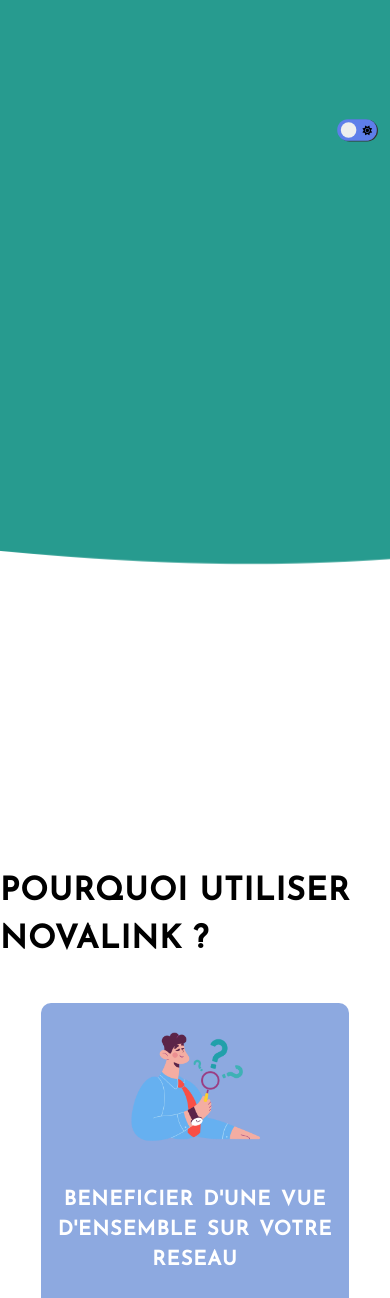
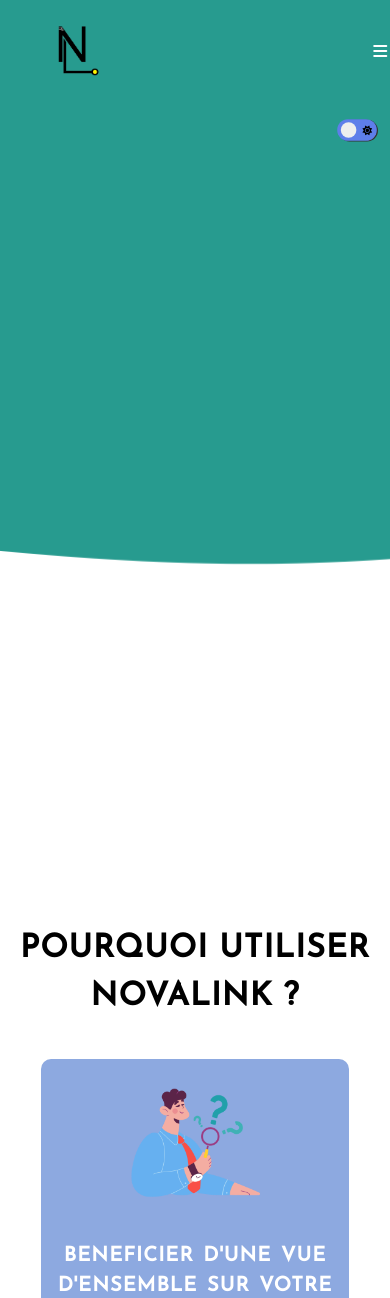
Before and after one commit to siralex214/tram_reseaux, a PHP site: page / in a window 390 px wide. Shown: the top 1298 px of the page. Run offline with PHP 8.4, Linux system fonts and the light colour scheme; data comes from the database, SQL or seed files in the repository.

Commit message:
site finis

```diff
--- a/assets/style/style.css
+++ b/assets/style/style.css
@@ -2059,6 +2059,48 @@
         display: none;
     }
 }
+/* RESPONSIVE NAVBAR */
+
+#burger_menu{
+    display: none;
+}
+
+@media (max-width: 1194px) {
+    #burger_menu{
+        display: block;
+    }
+    #ul_deux{
+        display: none;
+    }
+    #button_label{
+        display: none;
+    }
+    header {
+        width: 100%;
+        height: 70px;
+        background-color: #279b8f;
+        display: flex;
+        flex-direction: row;
+        color: white;
+        border: none;
+        position: fixed;
+        align-items: center;
+        justify-content: space-around;
+    }
+    header img {
+        margin-left: 20px;
+        padding: 3px;
+        width: 43px;
+    }
+    #titre_bloc_accueil_texte {
+        color: #000000;
+        display: flex;
+        justify-content: center;
+        word-spacing: 6px;
+        letter-spacing: 1px;
+        margin-top: 20%;
+        text-align: center;
+    }
 }
 
 /* RESPONSIVE NAVBAR */
--- a/inclu/header.php
+++ b/inclu/header.php
@@ -112,7 +112,7 @@
         </div>
 
     </ul>
-
+    <i id="burger_menu" class="fas fa-bars"></i>
 
 
 </header>
--- a/index.php
+++ b/index.php
@@ -40,7 +40,6 @@
     <?php include_once "./inclu/header.php" ?>
     <main class="main_accueil">
     <div class="background_accueil"></div>
-
 
 
     <!-- <a href="#bloc_accueil_texte">
```
